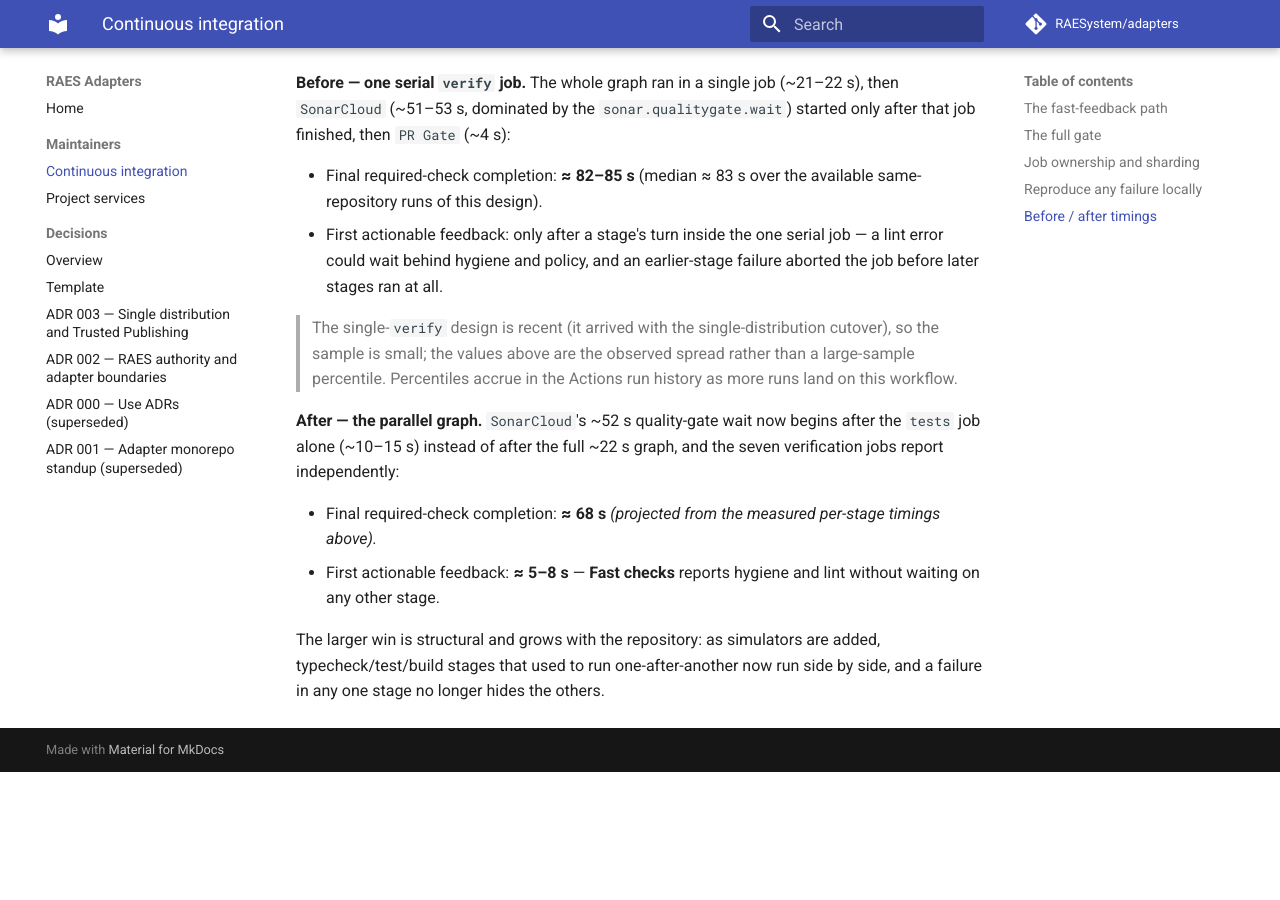
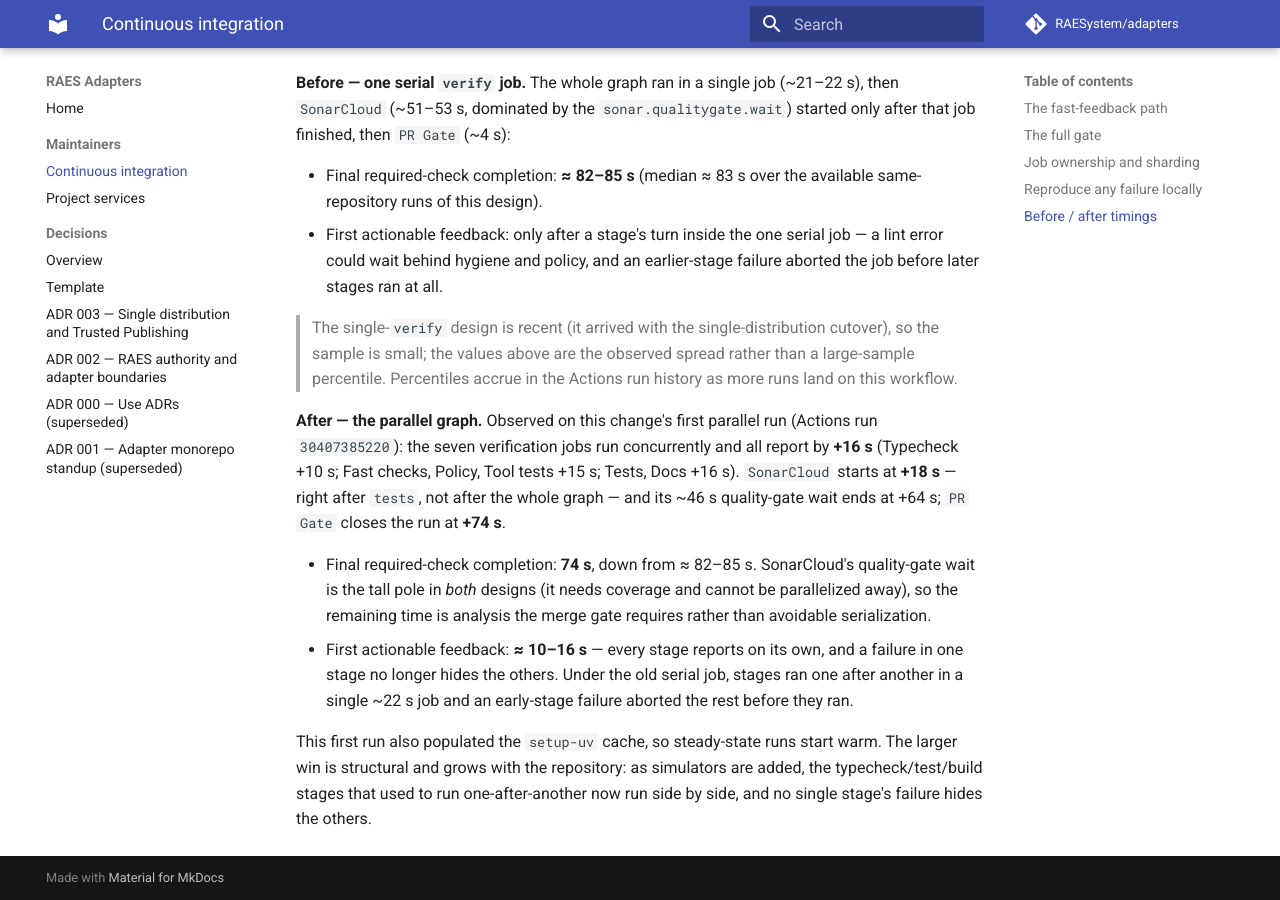
Before and after one commit to OpenRAE/adapters, an MkDocs documentation site: the page built from docs/maintainers/ci.md, in a window 1280 px wide and 900 px high, scrolled down 2771 px. Built offline with MkDocs 1.6.1 and Material for MkDocs 9.7.7, drawn with Linux system fonts in a browser that asks for light colours; comment, search, counter and statistics services are not loaded; before the commit the page ends 3543 px from its top, so only the background shows below that.

Commit message:
docs: record observed before/after CI timings from the first parallel run

```diff
--- a/docs/maintainers/ci.md
+++ b/docs/maintainers/ci.md
@@ -123,15 +123,23 @@ started only after that job finished, then `PR Gate` (~4 s):
 > rather than a large-sample percentile. Percentiles accrue in the Actions run
 > history as more runs land on this workflow.
 
-**After — the parallel graph.** `SonarCloud`'s ~52 s quality-gate wait now
-begins after the `tests` job alone (~10–15 s) instead of after the full ~22 s
-graph, and the seven verification jobs report independently:
+**After — the parallel graph.** Observed on this change's first parallel run
+(Actions run `30407385220`): the seven verification jobs run concurrently and
+all report by **+16 s** (Typecheck +10 s; Fast checks, Policy, Tool tests +15 s;
+Tests, Docs +16 s). `SonarCloud` starts at **+18 s** — right after `tests`,
+not after the whole graph — and its ~46 s quality-gate wait ends at +64 s;
+`PR Gate` closes the run at **+74 s**.
 
-- Final required-check completion: **≈ 68 s** *(projected from the measured
-  per-stage timings above).*
-- First actionable feedback: **≈ 5–8 s** — **Fast checks** reports hygiene and
-  lint without waiting on any other stage.
+- Final required-check completion: **74 s**, down from ≈ 82–85 s. SonarCloud's
+  quality-gate wait is the tall pole in *both* designs (it needs coverage and
+  cannot be parallelized away), so the remaining time is analysis the merge
+  gate requires rather than avoidable serialization.
+- First actionable feedback: **≈ 10–16 s** — every stage reports on its own,
+  and a failure in one stage no longer hides the others. Under the old serial
+  job, stages ran one after another in a single ~22 s job and an early-stage
+  failure aborted the rest before they ran.
 
-The larger win is structural and grows with the repository: as simulators are
-added, typecheck/test/build stages that used to run one-after-another now run
-side by side, and a failure in any one stage no longer hides the others.
+This first run also populated the `setup-uv` cache, so steady-state runs start
+warm. The larger win is structural and grows with the repository: as simulators
+are added, the typecheck/test/build stages that used to run one-after-another
+now run side by side, and no single stage's failure hides the others.
```
